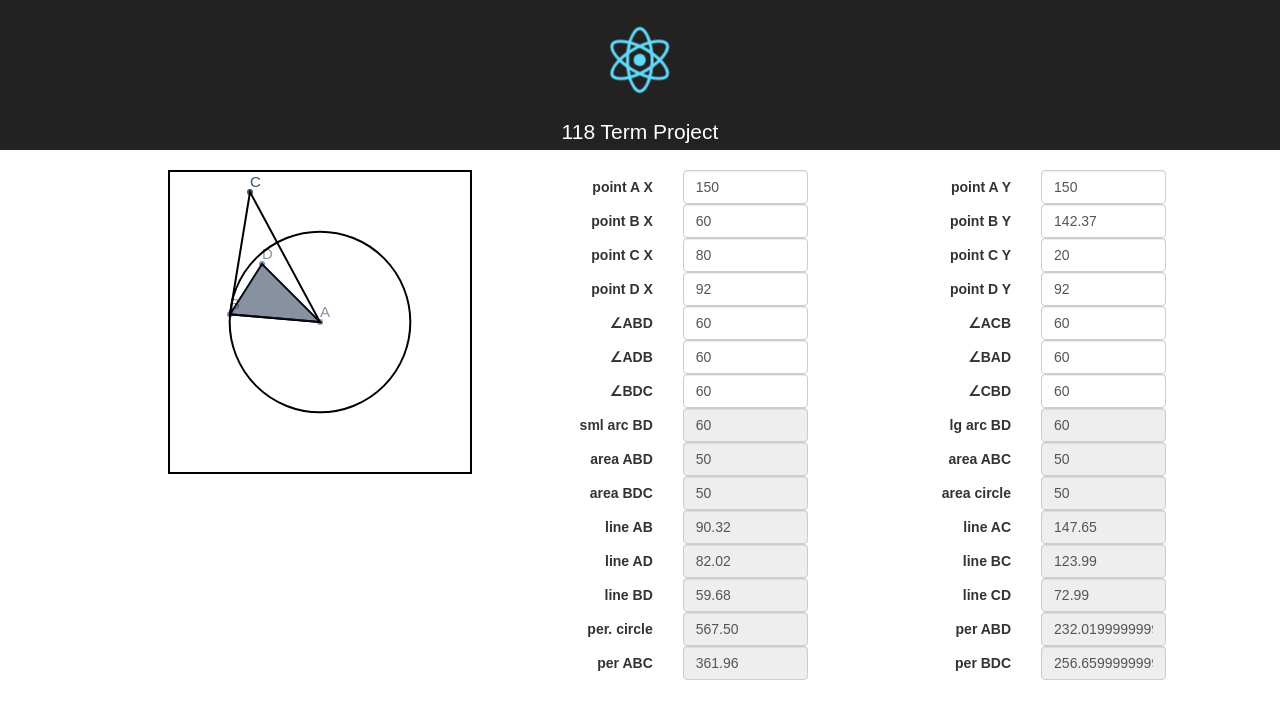
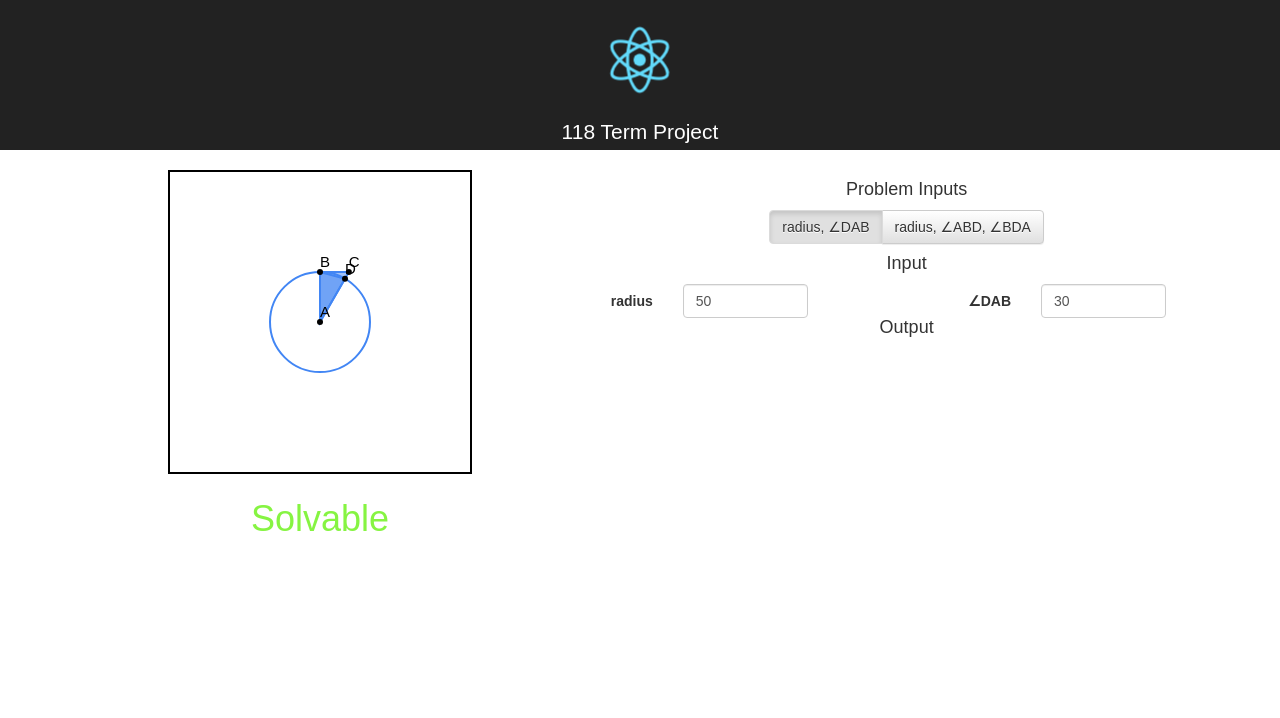
Before and after one commit to wscotten/118termProject, a React (Create React App) app: page / in a window 1280 px wide. Shown: the top 718 px of the page. Built offline with nearby package versions, Linux system fonts and the light colour scheme.

Commit message:
more changes

```diff
--- a/src/app/Canvas.jsx
+++ b/src/app/Canvas.jsx
@@ -1,23 +1,45 @@
 import React, { PureComponent } from 'react';
 import { connect } from 'react-redux';
+import { drawInputSet1 } from './utils/canvas';
 
 const CANVAS_WIDTH = 300;
 const CANVAS_HEIGHT = 300;
 
-const distance = (x1, y1, x2, y2) => Math.sqrt(
-  (Math.abs(x1 - x2) * Math.abs(x1 - x2)) +
-  (Math.abs(y1 - y2) * Math.abs(y1 - y2)));
+const isSolvable = (selectedProblem, inputFields) => {
+  if(inputFields) {
+    console.log(inputFields.radius);
+    console.log(inputFields.angleDAB);
+  }
+  switch(selectedProblem) {
+    case 'radius, &#8736;DAB': {
+      if (
+        inputFields &&
+        inputFields.radius < 150 &&
+        inputFields.angleDAB > 0 &&
+        inputFields.angleDAB < 360
+      ) {
+        return true;
+      }
+
+      return false;
+    }
+    default:
+      return false;
+  }
+};
 
 class CanvasContainer extends PureComponent {
   componentDidMount() {
-    this.updateCanvas(this.props.values);
+    this.updateCanvas(this.props.inputFields);
   }
 
   componentDidUpdate() {
-    this.updateCanvas(this.props.values);
+    this.updateCanvas(this.props.inputFields, this.props.selectedProblem);
   }
 
   updateCanvas({
+    radius,
+    angleDAB,
     pointA_X,
     pointA_Y,
     pointB_X,
@@ -26,7 +48,6 @@ class CanvasContainer extends PureComponent {
     pointC_Y,
     pointD_X,
     pointD_Y,
-    angleABD,
     angleACB,
     angleADB,
     angleBAD,
@@ -49,19 +70,20 @@ class CanvasContainer extends PureComponent {
     perimeterABD,
     perimeterABC,
     perimeterBDC,
-  }) {
-    const radius = distance(pointA_X, pointA_Y, pointB_X, pointB_Y);
+  }, selectedProblem) {
     // setup
     const context = this.refs.canvas.getContext('2d');
     context.clearRect(0, 0, this.refs.canvas.width, this.refs.canvas.height);
     context.font = '15px Arial';
-    context.fillStyle="#3169c0";
-    context.lineWidth=1;
-    context.fillStyle = "rgba(17, 37, 67, 0.5)";
+    context.lineWidth=2;
+    context.fillStyle = 'rgba(66, 134, 244, 0.5)';
+    context.strokeStyle = 'rgb(66, 134, 244)';
+
+    if (selectedProblem === 'asdradius, &#8736;ABD, &#8736;BDA') {
       // draw triangle
       context.beginPath();
-    context.arc(pointA_X, pointA_Y, 3, 0, 360, 0);
-    context.fillText('A', pointA_X, pointA_Y - 5);
+      context.arc(150, 150, 3, 0, 360, 0);
+      context.fillText('A', 150, 145);
       context.fill();
       context.closePath();
 
@@ -105,29 +127,39 @@ class CanvasContainer extends PureComponent {
       context.closePath();
       context.stroke();
       context.fill();
-
-
       // draw circle
       context.beginPath();
       context.arc(pointA_X, pointA_Y, radius, 0, 360, 0);
       context.stroke();
       context.closePath();
+    } else {
+      drawInputSet1(context, radius, angleDAB);
+    }
   }
 
   render() {
     return (
+      <div>
         <canvas
           ref="canvas"
           style={{ border: '2px solid black' }}
           width={CANVAS_WIDTH}
           height={CANVAS_HEIGHT}
         />
+        {
+          this.props.isSolvable
+            ? <h1 style={{ color: '#86f442' }}>Solvable</h1>
+            : <h1 style={{ color: '#f44141' }}>Unsolvable</h1>
+        }
+      </div>
     );
   }
 }
 
 const mapStateToProps = state => ({
-  values: state.inputFields,
+  inputFields: state.inputFields,
+  isSolvable: isSolvable(state.selectedProblem, state.inputFields),
+  selectedProblem: state.selectedProblem,
 });
 
 const Canvas = connect(mapStateToProps)(CanvasContainer);
--- a/src/app/Form.jsx
+++ b/src/app/Form.jsx
@@ -1,45 +1,56 @@
 import React, { PureComponent } from 'react';
 import { connect } from 'react-redux';
-import { Form as BootstrapForm, FormGroup, Col, FormControl, ControlLabel } from 'react-bootstrap';
+import { Form as BootstrapForm, FormGroup, Col, FormControl, ControlLabel, ToggleButtonGroup, ToggleButton } from 'react-bootstrap';
 import Input from './components/Input';
-import update from './actions';
-import distance from './utils/distance';
+import ProblemSelector from './components/ProblemSelector';
+import update from './components/Input/actions';
 import perimeterCircle from './utils/perimeterCircle';
 
 class FormContainer extends PureComponent {
   handleChange = (field, value) => this.props.inputTyped(field, value);
 
-  calculateAC = (a, c) => distance;
-
-
   render() {
     const {
-      pointA_X,
-      pointA_Y,
-      pointB_X,
-      pointB_Y,
-      pointC_X,
-      pointC_Y,
-      pointD_X,
-      pointD_Y,
-      angleABD,
-      angleACB,
-      angleADB,
-      angleBAD,
-      angleBDC,
-      angleCBD,
-    } = this.props;
+      radius,
+      angleDAB,
+    } = this.props.inputFields;
+    const solvable = this.props.solvable;
+    const selectedProblem = this.props.selectedProblem;
     return (
       <BootstrapForm horizontal>
-        <Input name="point A X" currentInput={pointA_X} inputTyped={this.handleChange} field="pointA_X" />
-        <Input name="point A Y" currentInput={pointA_Y} inputTyped={this.handleChange} field="pointA_Y" />
-        <Input name="point B X" currentInput={pointB_X} inputTyped={this.handleChange} field="pointB_X" />
+        <h4>Problem Inputs</h4>
+        <ProblemSelector />
+        <h4>Input</h4>
+        {
+          selectedProblem === 'radius, &#8736;DAB' &&
+          <div>
+            <Input name="radius" currentInput={radius} inputTyped={this.handleChange} field="radius" />
+            <Input name="&#8736;DAB" currentInput={angleDAB} inputTyped={this.handleChange} field="angleDAB" />
+          </div>
+        }
+        <h4>Output</h4>
+        {
+          solvable &&
+          <div>
+            <Input
+              name="line BC"
+              disabled
+              currentInput={5}
+            />
+            <Input
+              name="line BD"
+              disabled
+              currentInput={5}
+            />
+          </div>
+        }
+        {/* <Input name="point B X" currentInput={pointB_X} inputTyped={this.handleChange} field="pointB_X" />
         <Input name="point B Y" currentInput={pointB_Y} inputTyped={this.handleChange} field="pointB_Y" />
         <Input name="point C X" currentInput={pointC_X} inputTyped={this.handleChange} field="pointC_X" />
         <Input name="point C Y" currentInput={pointC_Y} inputTyped={this.handleChange} field="pointC_Y" />
         <Input name="point D X" currentInput={pointD_X} inputTyped={this.handleChange} field="pointD_X" />
-        <Input name="point D Y" currentInput={pointD_Y} inputTyped={this.handleChange} field="pointD_Y" />
-        <Input name="&#8736;ABD" currentInput={angleABD} inputTyped={this.handleChange} field="angleABD" />
+        <Input name="point D Y" currentInput={pointD_Y} inputTyped={this.handleChange} field="pointD_Y" /> */}
+        {/* <Input name="&#8736;ABD" currentInput={angleABD} inputTyped={this.handleChange} field="angleABD" />
         <Input name="&#8736;ACB" currentInput={angleACB} inputTyped={this.handleChange} field="angleACB" />
         <Input name="&#8736;ADB" currentInput={angleADB} inputTyped={this.handleChange} field="angleADB" />
         <Input name="&#8736;BAD" currentInput={angleBAD} inputTyped={this.handleChange} field="angleBAD" />
@@ -51,6 +62,7 @@ class FormContainer extends PureComponent {
         <Input name="area ABC" disabled currentInput={this.props.areaABC} field="areaABC" />
         <Input name="area BDC" disabled currentInput={this.props.areaBDC} field="areaBDC" />
         <Input name="area circle" disabled currentInput={this.props.areaCircle} field="areaCircle" />
+        <h4>Output</h4>
         <Input
           name="line AB"
           disabled
@@ -114,13 +126,16 @@ class FormContainer extends PureComponent {
             distance(pointB_X, pointB_Y, pointC_X, pointC_Y) +
             distance(pointD_X, pointD_Y, pointC_X, pointC_Y)
           }
-        />
+        /> */}
       </BootstrapForm>
     );
   }
 }
 
-const mapStateToProps = state => state.inputFields;
+const mapStateToProps = state => ({
+  inputFields: state.inputFields,
+  selectedProblem: state.selectedProblem,
+});
 
 const mapDispatchToProps = dispatch => ({
   inputTyped: (field, value) => {
--- /dev/null
+++ b/src/app/components/ProblemSelector/actions.js
@@ -0,0 +1,4 @@
+export default value => ({
+  type: 'SELECT_PROBLEM',
+  payload: value,
+});
--- /dev/null
+++ b/src/app/components/ProblemSelector/index.js
@@ -0,0 +1,37 @@
+import React, { PureComponent } from 'react';
+import { ToggleButtonGroup, ToggleButton } from 'react-bootstrap';
+import { connect } from 'react-redux';
+import problemSelected from './actions';
+
+class Container extends PureComponent {
+  handleChange = (e) => this.props.problemSelected(e);
+  render() {
+    return (
+      <ToggleButtonGroup
+          type="radio"
+          name="problem_selector"
+          defaultValue={'radius, &#8736;DAB'}
+          value={this.props.selectedProblem}
+          onChange={this.handleChange}
+        >
+          <ToggleButton value={'radius, &#8736;DAB'}>radius, &#8736;DAB</ToggleButton>
+          <ToggleButton value={'radius, &#8736;A, &#8736;B'}>radius, &#8736;ABD, &#8736;BDA</ToggleButton>
+        </ToggleButtonGroup>
+    );
+  }
+}
+
+const mapStateToProps = state => state.selectedProblem;
+
+const mapDispatchToProps = dispatch => ({
+  problemSelected: (value) => {
+    dispatch(problemSelected(value));
+  },
+});
+
+const ProblemSelector = connect(
+  mapStateToProps,
+  mapDispatchToProps,
+)(Container);
+
+export default ProblemSelector;
--- /dev/null
+++ b/src/app/utils/canvas.js
@@ -0,0 +1,71 @@
+import {
+  thirdCoordFromAngleAndRadius,
+  tangentPointFromRadiusAndD,
+} from './geometryEquations';
+
+export const drawInputSet1 = (context, radius, angleDAB) => {
+  const A_X = 150;
+  const A_Y = 150;
+  const B_X = A_X;
+  const B_Y = A_Y - radius;
+
+  const {
+    x: D_X,
+    y: D_Y,
+  } = thirdCoordFromAngleAndRadius(B_X, B_Y, radius, angleDAB);
+  const {
+    x: C_X,
+    y: C_Y,
+  } = tangentPointFromRadiusAndD(radius, D_X, D_Y);
+
+  // Triangle ABC
+  context.beginPath();
+  context.moveTo(A_X, A_Y);
+  context.lineTo(B_X, B_Y);
+  context.lineTo(C_X, C_Y);
+  context.closePath();
+  context.stroke();
+  context.fill();
+  // Triangle ABD
+  context.beginPath();
+  context.moveTo(150, 150);
+  context.lineTo(A_X, A_Y);
+  context.lineTo(B_X, B_Y);
+  context.lineTo(D_X, D_Y);
+  context.closePath();
+  context.stroke();
+  context.fill();
+  // // draw circle
+  context.beginPath();
+  context.arc(150, 150, radius, 0, 360, 0);
+  context.stroke();
+  context.closePath();
+
+  // draw points
+  context.beginPath();
+  context.fillStyle = 'rgb(0, 0, 0)';
+  context.arc(A_X, A_Y, 3, 0, 360, 0);
+  context.fillText('A', A_X, A_Y - 5);
+  context.fill();
+  context.closePath();
+
+  context.beginPath();
+  context.arc(B_X, B_Y, 3, 0, 360, 0);
+  context.fillText('B', B_X, B_Y - 5);
+  context.fill();
+  context.closePath();
+
+  context.beginPath();
+  context.arc(C_X, C_Y, 3, 0, 360, 0);
+  context.fillText('C', C_X, C_Y - 5);
+  context.fill();
+  context.closePath();
+
+  context.beginPath();
+  context.arc(D_X, D_Y, 3, 0, 360, 0);
+  context.fillText('D', D_X, D_Y - 5);
+  context.fill();
+  context.closePath();
+};
+
+export const lambda = () => 5;
--- a/src/app/utils/distance.js
+++ /dev/null
@@ -1,3 +0,0 @@
-export default (x1, y1, x2, y2) =>
-  Number(Math.sqrt((Math.abs(x1 - x2) * Math.abs(x1 - x2)) + (Math.abs(y1 - y2) * Math.abs(y1 - y2)))
-  .toFixed(2));
--- /dev/null
+++ b/src/app/utils/geometryEquations.js
@@ -0,0 +1,27 @@
+export const distance = (x1, y1, x2, y2) => {
+  const xDistance = (Math.abs(x1 - x2));
+  const yDistance = (Math.abs(y1 - y2));
+  return Number(Math.sqrt((xDistance * xDistance) + (yDistance * yDistance)).toFixed(2));
+};
+
+export const slope = (x1, y1, x2, y2) => Number(((y2 - y1) / (x2 - x1)).toFixed(2));
+
+export const thirdCoordFromAngleAndRadius = (x1, y1, radius, degrees) => {
+  const angle = ((2 * Math.PI * degrees) / 360);
+  return {
+    x: Number((x1 + (radius * Math.sin(angle))).toFixed(2)),
+    y: Number((((y1 * -1) - (radius * (1 - Math.cos(angle)))) * -1).toFixed(2)),
+  };
+};
+
+export const tangentPointFromRadiusAndD = (radius, D_X, D_Y) => {
+  const x = D_X;
+  const y = Math.abs(300 - D_Y);
+  const resultingY = 150.00 - radius;
+  const ADSlope = slope(150, 150, x, y);
+  const resultingX = ((150 + radius) - y) / ADSlope;
+  return {
+    x: Number((x + resultingX).toFixed(2)),
+    y: resultingY,
+  };
+};
--- a/src/reducers.js
+++ b/src/reducers.js
@@ -1,6 +1,8 @@
 import { combineReducers } from 'redux';
-import inputFields from './app/reducer';
+import inputFields from './app/components/Input/reducer';
+import selectedProblem from './app/components/ProblemSelector/reducer';
 
 export default combineReducers({
   inputFields,
+  selectedProblem,
 });
```
Also changed, not shown: src/app/components/Input/reducer.js (renamed from src/app/reducer.js, +5 -8 lines), src/app/components/ProblemSelector/reducer.js (added, +10 -0 lines), src/app/components/Input/actions.js (renamed from src/app/actions.js), src/app/components/Input/index.js (renamed from src/app/components/Input.js), 2 other files (tests, documents, lock files or other folders). Lines whose indentation alone changed are shown as unchanged.
